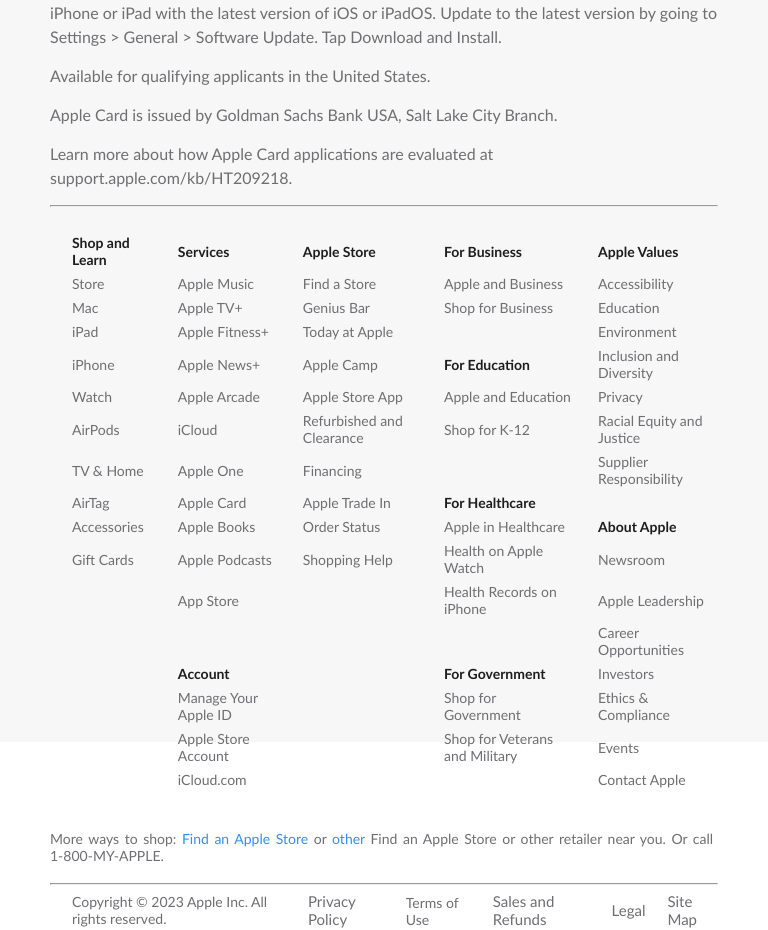
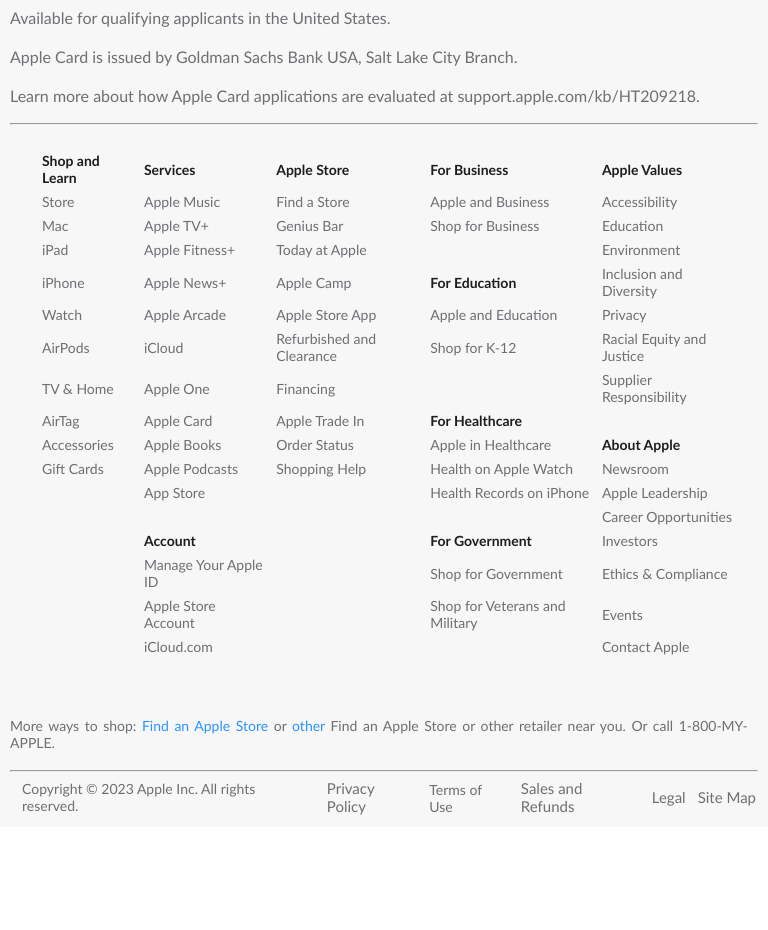
Before and after one commit to Amrkhwazir/Apple-UI, a plain HTML site: page index.html in a window 768 px wide. Shown: the part 4167-5097 px from the top of the page. After the commit the page ends 4994 px from the top, so only its background shows below. Drawn offline with Linux system fonts and the light colour scheme.

Commit message:
full web ui completed

```diff
--- a/style.css
+++ b/style.css
@@ -435,7 +435,7 @@ color: #6e6e73;
 /* media quieries
 
     /* Smartphones */
-    @media only screen and (max-width: 500px) {
+    @media (min-width: 325px) and (max-width: 500px) {
         ul{
             display: flex;
             flex-direction: column;
@@ -1083,15 +1083,22 @@ color: #6e6e73;
     margin: 10px 5px;
     animation: changeImage 20s linear infinite;
 }
+.footer{
+    background-color: #f8f7f7;
+    color: #6e6e73;
+    width: 100%;
+    height: 100%;
+    padding: 10px 10px;
+}
 .footer .table{
-    padding-top: 20px;
+    padding: 20px;
     display: flex;
     gap: 50px;
 }
 .footer td{
     font-weight: 400;
     font-size: 14px;
-    padding-left: 20px;
+    padding-left: 10px;
 }
 .footer .bottom p{
     padding-top: 40px;
```
